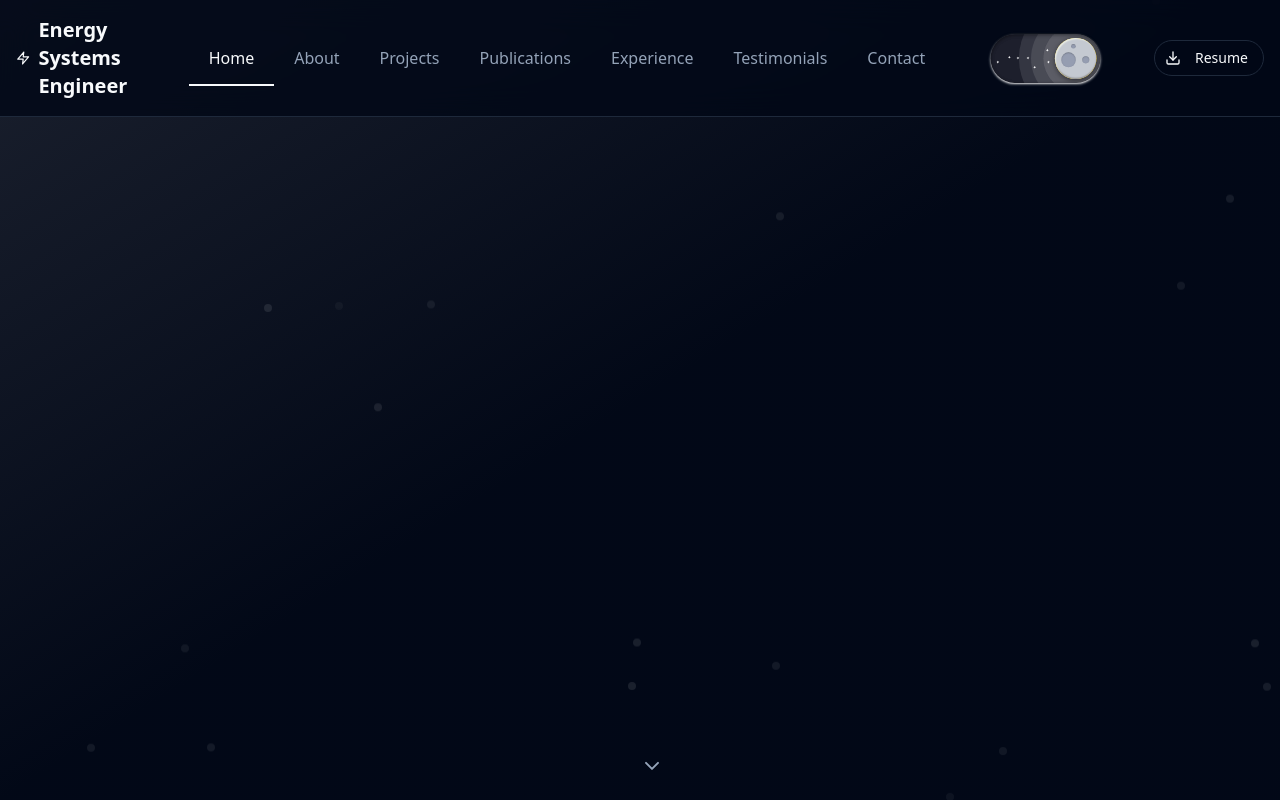
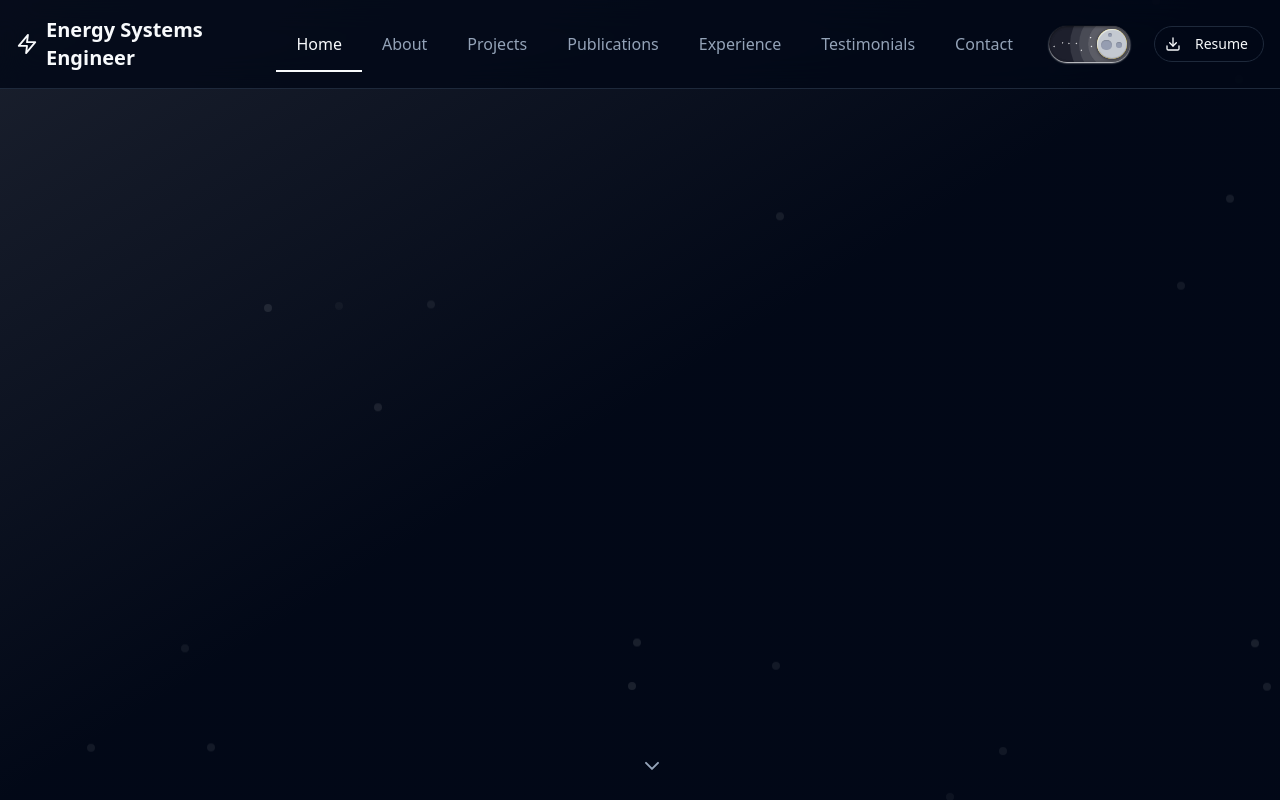
Before and after one commit to BRSTKL/barisegementokul.website, a React (Vite) app: page / in a window 1280 px wide. Shown: the top 800 px of the page. Built offline with nearby package versions, Linux system fonts and the light colour scheme.

Commit message:
fix: resize sky toggle to match download resume button perfectly

```diff
--- a/src/components/ui/sky-toggle.tsx
+++ b/src/components/ui/sky-toggle.tsx
@@ -42,12 +42,11 @@ const StyledWrapper = styled.div`
   display: flex;
   align-items: center;
   justify-content: center;
-  transform: scale(0.65);
   margin-left: 0.5rem;
   margin-right: 0.5rem;
 
   .theme-switch {
-    --toggle-size: 30px;
+    --toggle-size: 14.4px;
     /* the size is adjusted using font-size,
        this is not transform scale,
        so you can choose any size */
```
Lines whose indentation alone changed are shown as unchanged.
